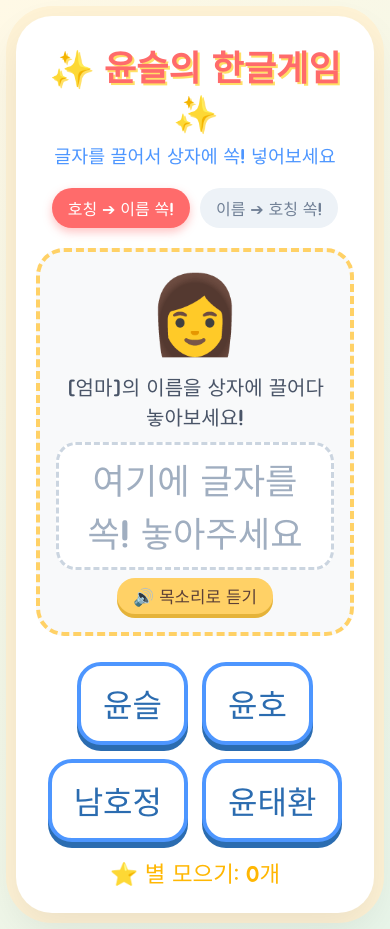
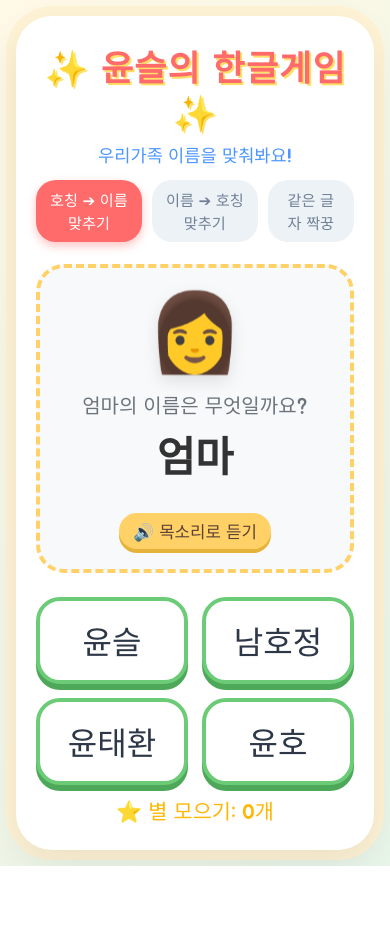
Before and after one commit to ghwjd111/koreangame, a plain HTML site: page index.html in a window 390 px wide. After the commit the page ends 866 px from the top, so only its background shows below. Drawn offline with Linux system fonts and the light colour scheme.

Commit message:
윤슬이 5살 남아 캐릭터(🧒) 반영 및 큰 버튼 클릭형식으로 복원

```diff
--- a/index.html
+++ b/index.html
@@ -26,12 +26,11 @@
       justify-content: center;
       overflow-x: hidden;
       padding: 16px;
-      touch-action: none; /* 드래그 중 스크롤 방지 */
     }
 
     #game-container {
       width: 100%;
-      max-width: 640px;
+      max-width: 600px;
       background: #FFFFFF;
       border-radius: 36px;
       padding: 24px 20px;
@@ -40,44 +39,112 @@
       position: relative;
       display: flex;
       flex-direction: column;
-      min-height: 580px;
+      min-height: 520px;
       justify-content: space-between;
     }
 
+    /* 상단 헤더 */
     .header {
-      margin-bottom: 10px;
+      margin-bottom: 12px;
     }
 
     .title {
       font-size: 2.2rem;
       color: #FF6B6B;
       text-shadow: 2px 2px 0px #FFE066;
+      letter-spacing: 1px;
     }
 
     .sub-title {
-      font-size: 1.15rem;
+      font-size: 1.1rem;
       color: #4D96FF;
       margin-top: 4px;
     }
 
-    /* 모드 전환 버튼 */
+    /* 퀴즈 영역 */
+    .quiz-card {
+      background: #F8F9FA;
+      border: 4px dashed #FFD166;
+      border-radius: 28px;
+      padding: 20px 10px;
+      margin: 14px 0;
+      transition: all 0.3s ease;
+    }
+
+    .avatar-icon {
+      font-size: 4.8rem;
+      display: inline-block;
+      filter: drop-shadow(0 6px 8px rgba(0,0,0,0.1));
+      animation: float 2.4s ease-in-out infinite;
+    }
+
+    @keyframes float {
+      0%, 100% { transform: translateY(0px) rotate(0deg); }
+      50% { transform: translateY(-8px) rotate(3deg); }
+    }
+
+    .prompt-label {
+      font-size: 1.25rem;
+      color: #6C757D;
+      margin-top: 6px;
+    }
+
+    .target-word {
+      font-size: 2.6rem;
+      color: #333333;
+      margin-top: 4px;
+      font-weight: bold;
+    }
+
+    /* 보기 버튼 목록 */
+    .options-grid {
+      display: grid;
+      grid-template-columns: 1fr 1fr;
+      gap: 14px;
+      margin-top: 10px;
+    }
+
+    .option-btn {
+      background: #FFFFFF;
+      border: 4px solid #6BCB77;
+      border-radius: 24px;
+      padding: 16px 8px;
+      font-family: 'Jua', sans-serif;
+      font-size: 2rem;
+      color: #2D3748;
+      cursor: pointer;
+      box-shadow: 0 6px 0 #4EA85A;
+      transition: transform 0.1s, box-shadow 0.1s;
+      outline: none;
+      -webkit-tap-highlight-color: transparent;
+    }
+
+    .option-btn:hover {
+      background: #F0FFF4;
+    }
+
+    .option-btn:active {
+      transform: translateY(4px);
+      box-shadow: 0 2px 0 #4EA85A;
+    }
+
+    /* 모드 전환 탭 버튼 */
     .mode-switch {
       display: flex;
       justify-content: center;
       gap: 10px;
-      margin: 8px 0;
+      margin-bottom: 8px;
     }
 
     .mode-tab {
       background: #EDF2F7;
       border: none;
-      padding: 8px 16px;
+      padding: 8px 14px;
       border-radius: 20px;
       font-family: 'Jua', sans-serif;
-      font-size: 1rem;
+      font-size: 0.95rem;
       color: #718096;
       cursor: pointer;
-      transition: all 0.2s;
     }
 
     .mode-tab.active {
@@ -86,67 +153,12 @@
       box-shadow: 0 4px 10px rgba(255, 107, 107, 0.4);
     }
 
-    /* 드롭 대상 타겟 박스 (위쪽) */
-    .drop-target-area {
-      background: #F8F9FA;
-      border: 4px dashed #FFD166;
-      border-radius: 28px;
-      padding: 18px 16px;
-      margin: 12px 0;
-      position: relative;
-      transition: all 0.3s ease;
-    }
-
-    .drop-target-area.drag-over {
-      background: #FFF3CD;
-      border-color: #FF9F1C;
-      transform: scale(1.02);
-    }
-
-    .avatar-icon {
-      font-size: 4.8rem;
-      display: inline-block;
-      animation: float 2.4s ease-in-out infinite;
-    }
-
-    @keyframes float {
-      0%, 100% { transform: translateY(0px); }
-      50% { transform: translateY(-8px); }
-    }
-
-    .target-guide {
-      font-size: 1.25rem;
-      color: #4A5568;
-      margin-top: 6px;
-    }
-
-    .target-box {
-      min-height: 72px;
-      margin-top: 10px;
-      border: 3px dashed #CBD5E0;
-      border-radius: 20px;
-      background: #FFFFFF;
-      display: flex;
-      align-items: center;
-      justify-content: center;
-      font-size: 2.2rem;
-      color: #A0AEC0;
-      padding: 8px;
-      transition: all 0.2s;
-    }
-
-    .target-box.has-dropped {
-      border-color: #48BB78;
-      color: #2F855A;
-      background: #F0FFF4;
-    }
-
-    /* 목소리 다시 듣기 버튼 */
+    /* 다시 듣기 버튼 */
     .tts-btn {
       background: #FFD166;
       border: none;
       border-radius: 20px;
-      padding: 6px 16px;
+      padding: 6px 14px;
       font-family: 'Jua', sans-serif;
       font-size: 1.05rem;
       color: #5D4037;
@@ -163,50 +175,14 @@
       box-shadow: 0 2px 0 #E5B339;
     }
 
-    /* 드래그할 글자 블록들 (아래쪽) */
-    .drag-items-area {
-      display: flex;
-      flex-wrap: wrap;
-      justify-content: center;
-      gap: 14px;
-      margin-top: 14px;
-      min-height: 80px;
-    }
-
-    .drag-block {
-      background: #FFFFFF;
-      border: 4px solid #4D96FF;
-      border-radius: 24px;
-      padding: 14px 22px;
-      font-family: 'Jua', sans-serif;
-      font-size: 2rem;
-      color: #2B6CB0;
-      cursor: grab;
-      box-shadow: 0 6px 0 #2B6CB0;
-      transition: transform 0.1s, box-shadow 0.1s;
-      touch-action: none;
-      display: inline-flex;
-      align-items: center;
-      justify-content: center;
-      z-index: 5;
-    }
-
-    .drag-block:active, .drag-block.dragging {
-      cursor: grabbing;
-      opacity: 0.9;
-      transform: scale(1.1);
-      box-shadow: 0 12px 24px rgba(0, 0, 0, 0.25);
-      z-index: 999;
-    }
-
-    /* 별점 */
+    /* 별점 / 진행도 */
     .score-container {
-      margin-top: 14px;
-      font-size: 1.4rem;
+      margin-top: 10px;
+      font-size: 1.3rem;
       color: #FFB703;
     }
 
-    /* 정답 축하 오버레이 */
+    /* 축하 효과 애니메이션 오버레이 */
     .celebration-overlay {
       position: absolute;
       top: 0;
@@ -214,12 +190,12 @@
       width: 100%;
       height: 100%;
       border-radius: 36px;
-      background: rgba(255, 255, 255, 0.94);
+      background: rgba(255, 255, 255, 0.92);
       display: none;
       flex-direction: column;
       align-items: center;
       justify-content: center;
-      z-index: 20;
+      z-index: 10;
       animation: popIn 0.3s cubic-bezier(0.175, 0.885, 0.32, 1.275);
     }
 
@@ -229,7 +205,7 @@
     }
 
     .celebration-emoji {
-      font-size: 5.5rem;
+      font-size: 5rem;
       animation: heartBeat 0.7s infinite alternate;
     }
 
@@ -239,19 +215,28 @@
     }
 
     .celebration-text {
-      font-size: 2.3rem;
+      font-size: 2.2rem;
       color: #FF4D6D;
-      margin-top: 14px;
+      margin-top: 12px;
     }
 
-    .shake-anim {
+    .correct-flash {
+      animation: flashSuccess 0.5s ease;
+    }
+
+    .wrong-flash {
       animation: shakeFail 0.4s ease;
+    }
+
+    @keyframes flashSuccess {
+      0% { background: #C6F6D5; }
+      100% { background: #FFFFFF; }
     }
 
     @keyframes shakeFail {
       0%, 100% { transform: translateX(0); }
-      20%, 60% { transform: translateX(-12px); }
-      40%, 80% { transform: translateX(12px); }
+      20%, 60% { transform: translateX(-10px); }
+      40%, 80% { transform: translateX(10px); }
     }
   </style>
 </head>
@@ -261,34 +246,36 @@
     <!-- 헤더 -->
     <div class="header">
       <h1 class="title">✨ 윤슬의 한글게임 ✨</h1>
-      <div class="sub-title">글자를 끌어서 상자에 쏙! 넣어보세요</div>
+      <div class="sub-title">우리가족 이름을 맞춰봐요!</div>
     </div>
 
-    <!-- 모드 선택 -->
+    <!-- 모드 선택 탭 -->
     <div class="mode-switch">
-      <button class="mode-tab active" id="tab-family-name" onclick="changeMode('familyToName')">호칭 ➔ 이름 쏙!</button>
-      <button class="mode-tab" id="tab-name-family" onclick="changeMode('nameToFamily')">이름 ➔ 호칭 쏙!</button>
+      <button class="mode-tab active" id="tab-mode-name" onclick="changeMode('familyToName')">호칭 ➔ 이름 맞추기</button>
+      <button class="mode-tab" id="tab-mode-family" onclick="changeMode('nameToFamily')">이름 ➔ 호칭 맞추기</button>
+      <button class="mode-tab" id="tab-mode-word" onclick="changeMode('wordMatch')">같은 글자 짝꿍</button>
     </div>
 
-    <!-- 맞추는 영역 (드롭 타겟) -->
-    <div class="drop-target-area" id="dropArea">
+    <!-- 문제 카드 -->
+    <div class="quiz-card" id="quizCard">
       <div class="avatar-icon" id="questionIcon">👩</div>
-      <div class="target-guide" id="questionGuide">엄마의 이름을 끌어다 놓아보세요!</div>
-      <div class="target-box" id="targetBox">여기에 글자를 쏙! 놓아주세요</div>
+      <div class="prompt-label" id="questionPrompt">엄마의 이름은 무엇일까요?</div>
+      <div class="target-word" id="questionWord">엄마</div>
+      <br>
       <button class="tts-btn" onclick="speakCurrentQuestion()">🔊 목소리로 듣기</button>
     </div>
 
-    <!-- 드래그할 글자 목록 -->
-    <div class="drag-items-area" id="dragArea">
+    <!-- 보기 버튼 (4개 or 3개) -->
+    <div class="options-grid" id="optionsGrid">
       <!-- 동적 생성 -->
     </div>
 
-    <!-- 별점 -->
+    <!-- 점수 / 진행 -->
     <div class="score-container" id="starDisplay">
       ⭐ 별 모으기: 0개
     </div>
 
-    <!-- 정답 축하 팝업 -->
+    <!-- 정답 오버레이 -->
     <div class="celebration-overlay" id="celebrationOverlay">
       <div class="celebration-emoji" id="celebrationEmoji">🎉</div>
       <div class="celebration-text" id="celebrationText">참 잘했어요!</div>
@@ -296,19 +283,20 @@
   </div>
 
   <script>
+    // 가족 데이터 (윤슬이는 5살 남아 캐릭터 👦🏻/🧒)
     const familyData = [
       { role: '엄마', name: '남호정', icon: '👩' },
       { role: '아빠', name: '윤태환', icon: '👨' },
       { role: '형아', name: '윤호',   icon: '👦' },
-      { role: '윤슬', name: '윤슬',   icon: '👧' }
+      { role: '윤슬', name: '윤슬',   icon: '🧒' }
     ];
 
-    let currentMode = 'familyToName'; // 'familyToName' | 'nameToFamily'
+    let currentMode = 'familyToName'; // 'familyToName' | 'nameToFamily' | 'wordMatch'
     let currentQuestion = null;
     let starsCount = 0;
     let isProcessing = false;
 
-    // Web Audio 사운드 효과
+    // Web Audio API 효과음
     const audioCtx = new (window.AudioContext || window.webkitAudioContext)();
 
     function playSound(type) {
@@ -322,8 +310,8 @@
           const g = audioCtx.createGain();
           o.type = 'triangle';
           o.frequency.setValueAtTime(freq, audioCtx.currentTime + idx * 0.1);
-          g.gain.setValueAtTime(0.35, audioCtx.currentTime + idx * 0.1);
-          g.gain.exponentialRampToValueAtTime(0.001, audioCtx.currentTime + idx * 0.1 + 0.28);
+          g.gain.setValueAtTime(0.3, audioCtx.currentTime + idx * 0.1);
+          g.gain.exponentialRampToValueAtTime(0.001, audioCtx.currentTime + idx * 0.1 + 0.25);
           o.connect(g);
           g.connect(audioCtx.destination);
           o.start(audioCtx.currentTime + idx * 0.1);
@@ -336,30 +324,31 @@
         gain.connect(audioCtx.destination);
         osc.type = 'sawtooth';
         osc.frequency.setValueAtTime(220, audioCtx.currentTime);
-        osc.frequency.linearRampToValueAtTime(140, audioCtx.currentTime + 0.25);
-        gain.gain.setValueAtTime(0.2, audioCtx.currentTime);
+        osc.frequency.linearRampToValueAtTime(150, audioCtx.currentTime + 0.25);
+        gain.gain.setValueAtTime(0.25, audioCtx.currentTime);
         gain.gain.exponentialRampToValueAtTime(0.01, audioCtx.currentTime + 0.25);
         osc.start(audioCtx.currentTime);
         osc.stop(audioCtx.currentTime + 0.25);
       }
     }
 
-    // TTS 음성
+    // TTS 목소리 말하기
     function speakText(text) {
       if ('speechSynthesis' in window) {
         window.speechSynthesis.cancel();
         const utterance = new SpeechSynthesisUtterance(text);
         utterance.lang = 'ko-KR';
-        utterance.rate = 0.85;
-        utterance.pitch = 1.25;
+        utterance.rate = 0.85; // 5세 아이 눈높이에 맞춰 천천히 또박또박
+        utterance.pitch = 1.2;
         window.speechSynthesis.speak(utterance);
       }
     }
 
     function changeMode(mode) {
       currentMode = mode;
-      document.getElementById('tab-family-name').classList.toggle('active', mode === 'familyToName');
-      document.getElementById('tab-name-family').classList.toggle('active', mode === 'nameToFamily');
+      document.getElementById('tab-mode-name').classList.toggle('active', mode === 'familyToName');
+      document.getElementById('tab-mode-family').classList.toggle('active', mode === 'nameToFamily');
+      document.getElementById('tab-mode-word').classList.toggle('active', mode === 'wordMatch');
       nextRound();
     }
 
@@ -367,11 +356,6 @@
       isProcessing = false;
       document.getElementById('celebrationOverlay').style.display = 'none';
 
-      const targetBox = document.getElementById('targetBox');
-      targetBox.innerText = '여기에 글자를 쏙! 놓아주세요';
-      targetBox.classList.remove('has-dropped');
-
-      // 무작위 문제 선택
       const targetItem = familyData[Math.floor(Math.random() * familyData.length)];
       currentQuestion = {
         target: targetItem,
@@ -379,41 +363,57 @@
       };
 
       const iconEl = document.getElementById('questionIcon');
-      const guideEl = document.getElementById('questionGuide');
-      const dragArea = document.getElementById('dragArea');
-      dragArea.innerHTML = '';
+      const promptEl = document.getElementById('questionPrompt');
+      const wordEl = document.getElementById('questionWord');
+      const optionsGrid = document.getElementById('optionsGrid');
+      optionsGrid.innerHTML = '';
 
       iconEl.innerText = targetItem.icon;
 
+      let answerText = '';
       let promptVoice = '';
-      let answerText = '';
 
       if (currentMode === 'familyToName') {
-        guideEl.innerText = `[${targetItem.role}]의 이름을 상자에 끌어다 놓아보세요!`;
+        promptEl.innerText = `${targetItem.role}의 이름은 무엇일까요?`;
+        wordEl.innerText = targetItem.role;
         answerText = targetItem.name;
-        promptVoice = `${targetItem.role}! ${targetItem.role}의 이름을 끌어서 넣어보세요!`;
-      } else {
-        guideEl.innerText = `[${targetItem.name}]은(는) 누구일까요? 상자에 쏙!`;
+        promptVoice = `${targetItem.role}! ${targetItem.role}의 이름은 무엇일까요?`;
+      } else if (currentMode === 'nameToFamily') {
+        promptEl.innerText = `${targetItem.name}은(는) 누구일까요?`;
+        wordEl.innerText = targetItem.name;
         answerText = targetItem.role;
-        promptVoice = `${targetItem.name}! ${targetItem.name}은 누구일까요? 끌어서 넣어보세요!`;
+        promptVoice = `${targetItem.name}! 누구일까요?`;
+      } else if (currentMode === 'wordMatch') {
+        promptEl.innerText = `똑같은 글자를 찾아보세요!`;
+        wordEl.innerText = targetItem.name;
+        answerText = targetItem.name;
+        promptVoice = `${targetItem.name}! 똑같은 글자를 찾아보세요!`;
       }
 
       currentQuestion.correctAnswer = answerText;
       currentQuestion.voiceText = promptVoice;
 
-      // 보기 생성 (4개 가족 모두 제시하거나 3개)
-      let choices = [];
-      if (currentMode === 'familyToName') {
-        choices = familyData.map(d => d.name);
+      let candidatePool = [];
+      if (currentMode === 'familyToName' || currentMode === 'wordMatch') {
+        candidatePool = familyData.map(d => d.name);
       } else {
-        choices = familyData.map(d => d.role);
+        candidatePool = familyData.map(d => d.role);
       }
-      shuffleArray(choices);
 
-      // 드래그 가능한 블록 생성 (마우스 + 터치 포인터 이벤트 모두 지원)
-      choices.forEach(text => {
-        const block = createDraggableBlock(text);
-        dragArea.appendChild(block);
+      const incorrectChoices = candidatePool.filter(c => c !== answerText);
+      shuffleArray(incorrectChoices);
+      const options = [answerText, incorrectChoices[0], incorrectChoices[1]];
+      if (incorrectChoices[2]) {
+        options.push(incorrectChoices[2]);
+      }
+      shuffleArray(options);
+
+      options.forEach(optText => {
+        const btn = document.createElement('button');
+        btn.className = 'option-btn';
+        btn.innerText = optText;
+        btn.onclick = () => handleChoice(optText, btn);
+        optionsGrid.appendChild(btn);
       });
 
       speakText(promptVoice);
@@ -425,122 +425,30 @@
       }
     }
 
-    // 마우스 및 모바일/태블릿 터치 드래그 앤 드롭 구현
-    function createDraggableBlock(text) {
-      const block = document.createElement('div');
-      block.className = 'drag-block';
-      block.innerText = text;
-      block.dataset.value = text;
-
-      let startX = 0, startY = 0;
-      let initialLeft = 0, initialTop = 0;
-      let isDragging = false;
-
-      // PointerDown (마우스 클릭 또는 손가락 터치)
-      block.onpointerdown = (e) => {
-        if (isProcessing) return;
-        isDragging = true;
-        block.setPointerCapture(e.pointerId);
-
-        // 클릭시 해당 글자 읽어주기
-        speakText(text);
-
-        startX = e.clientX;
-        startY = e.clientY;
-
-        block.classList.add('dragging');
-        block.style.position = 'relative';
-        block.style.zIndex = 1000;
-      };
-
-      // PointerMove
-      block.onpointermove = (e) => {
-        if (!isDragging) return;
-        const dx = e.clientX - startX;
-        const dy = e.clientY - startY;
-        block.style.transform = `translate(${dx}px, ${dy}px) scale(1.12)`;
-
-        // 타겟 박스 위에 있는지 체크
-        const targetBox = document.getElementById('targetBox');
-        const boxRect = targetBox.getBoundingClientRect();
-        if (
-          e.clientX >= boxRect.left &&
-          e.clientX <= boxRect.right &&
-          e.clientY >= boxRect.top &&
-          e.clientY <= boxRect.bottom
-        ) {
-          document.getElementById('dropArea').classList.add('drag-over');
-        } else {
-          document.getElementById('dropArea').classList.remove('drag-over');
-        }
-      };
-
-      // PointerUp
-      block.onpointerup = (e) => {
-        if (!isDragging) return;
-        isDragging = false;
-        block.releasePointerCapture(e.pointerId);
-        block.classList.remove('dragging');
-        document.getElementById('dropArea').classList.remove('drag-over');
-
-        const targetBox = document.getElementById('targetBox');
-        const boxRect = targetBox.getBoundingClientRect();
-
-        // 타겟 박스 안에 놓였는지 판정
-        const droppedInTarget = (
-          e.clientX >= boxRect.left - 20 &&
-          e.clientX <= boxRect.right + 20 &&
-          e.clientY >= boxRect.top - 20 &&
-          e.clientY <= boxRect.bottom + 20
-        );
-
-        if (droppedInTarget) {
-          checkAnswer(text, block);
-        } else {
-          // 원래 위치로 원복
-          block.style.transition = 'transform 0.2s ease';
-          block.style.transform = 'translate(0px, 0px)';
-          setTimeout(() => {
-            block.style.transition = '';
-            block.style.position = '';
-            block.style.zIndex = '';
-          }, 200);
-        }
-      };
-
-      block.onpointercancel = () => {
-        isDragging = false;
-        block.classList.remove('dragging');
-        block.style.transform = 'translate(0px, 0px)';
-      };
-
-      return block;
-    }
-
-    function checkAnswer(selectedText, blockEl) {
-      const targetBox = document.getElementById('targetBox');
+    function handleChoice(selectedText, btnEl) {
+      if (isProcessing) return;
 
       if (selectedText === currentQuestion.correctAnswer) {
-        // 정답!
+        // 정답
         isProcessing = true;
         playSound('correct');
         starsCount++;
         updateStars();
 
-        targetBox.innerText = `✨ ${selectedText} ✨`;
-        targetBox.classList.add('has-dropped');
-        blockEl.style.visibility = 'hidden';
+        btnEl.style.background = '#C6F6D5';
+        btnEl.style.borderColor = '#38A169';
 
         const praises = [
           '정답이에요! 참 잘했어요!',
-          '우와! 윤슬이 대단해요!',
-          '쏙 들어갔네요! 최고예요!',
+          '우와! 우리 윤슬이 최고!',
+          '맞았어요! 멋쟁이 윤슬이!',
           '딩동댕! 아주 잘했어요!'
         ];
         const celebrationVoice = praises[Math.floor(Math.random() * praises.length)];
         const emojis = ['🌟', '💖', '🎉', '👏', '🥳', '🎈'];
+        const chosenEmoji = emojis[Math.floor(Math.random() * emojis.length)];
 
-        document.getElementById('celebrationEmoji').innerText = emojis[Math.floor(Math.random() * emojis.length)];
+        document.getElementById('celebrationEmoji').innerText = chosenEmoji;
         document.getElementById('celebrationText').innerText = celebrationVoice;
         document.getElementById('celebrationOverlay').style.display = 'flex';
 
@@ -552,20 +460,17 @@
       } else {
         // 오답
         playSound('wrong');
-        const dropArea = document.getElementById('dropArea');
-        dropArea.classList.add('shake-anim');
+        btnEl.classList.add('wrong-flash');
+        btnEl.style.background = '#FED7D7';
+        btnEl.style.borderColor = '#E53E3E';
 
-        // 원래 위치로 복귀
-        blockEl.style.transition = 'transform 0.25s ease';
-        blockEl.style.transform = 'translate(0px, 0px)';
+        speakText(`괜찮아요, 다시 한번 찾아볼까요?`);
+
         setTimeout(() => {
-          blockEl.style.transition = '';
-          blockEl.style.position = '';
-          blockEl.style.zIndex = '';
-          dropArea.classList.remove('shake-anim');
-        }, 400);
-
-        speakText(`어라? 다시 다른 글자를 끌어와 볼까요?`);
+          btnEl.classList.remove('wrong-flash');
+          btnEl.style.background = '#FFFFFF';
+          btnEl.style.borderColor = '#6BCB77';
+        }, 600);
       }
     }
 
```
